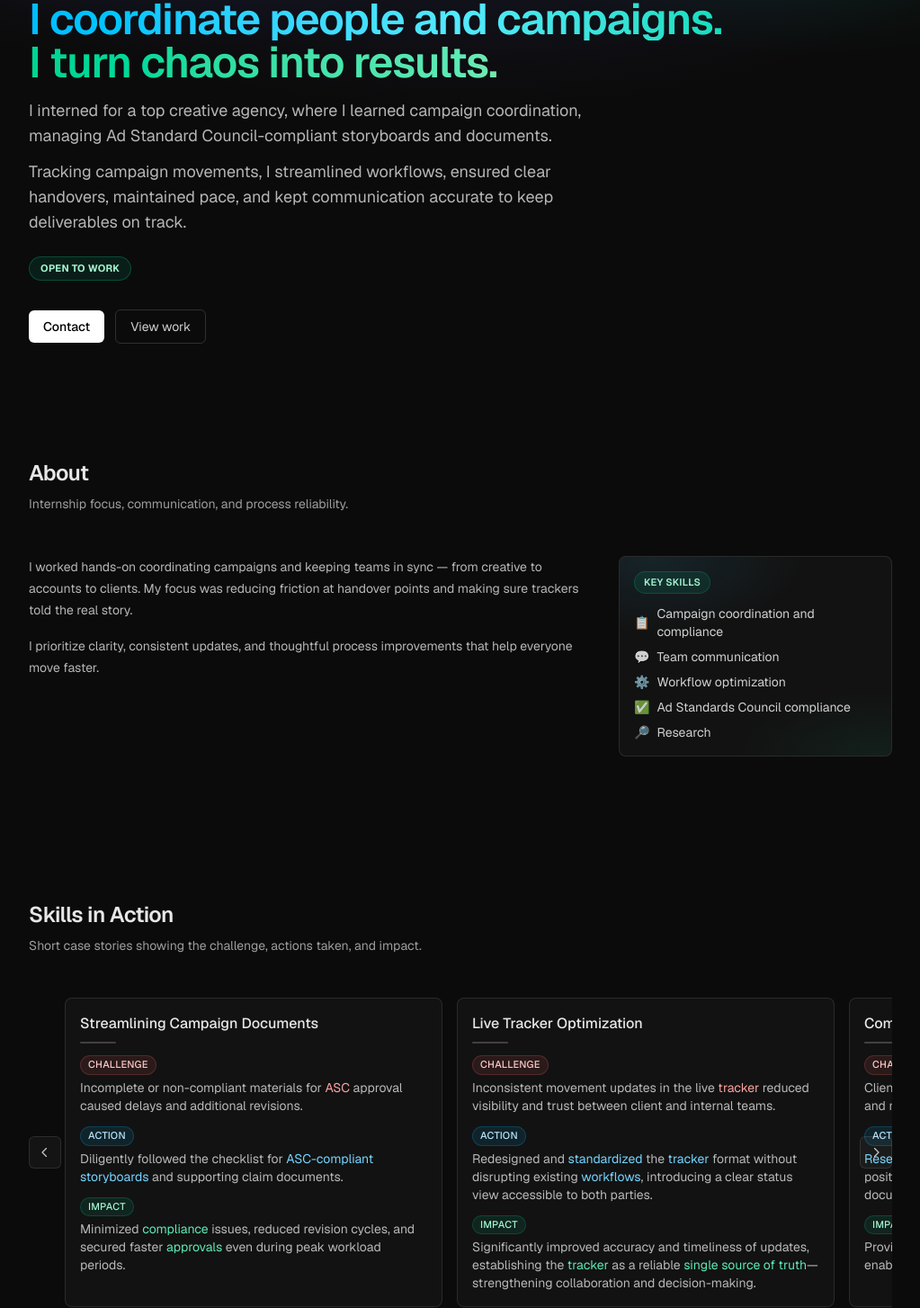
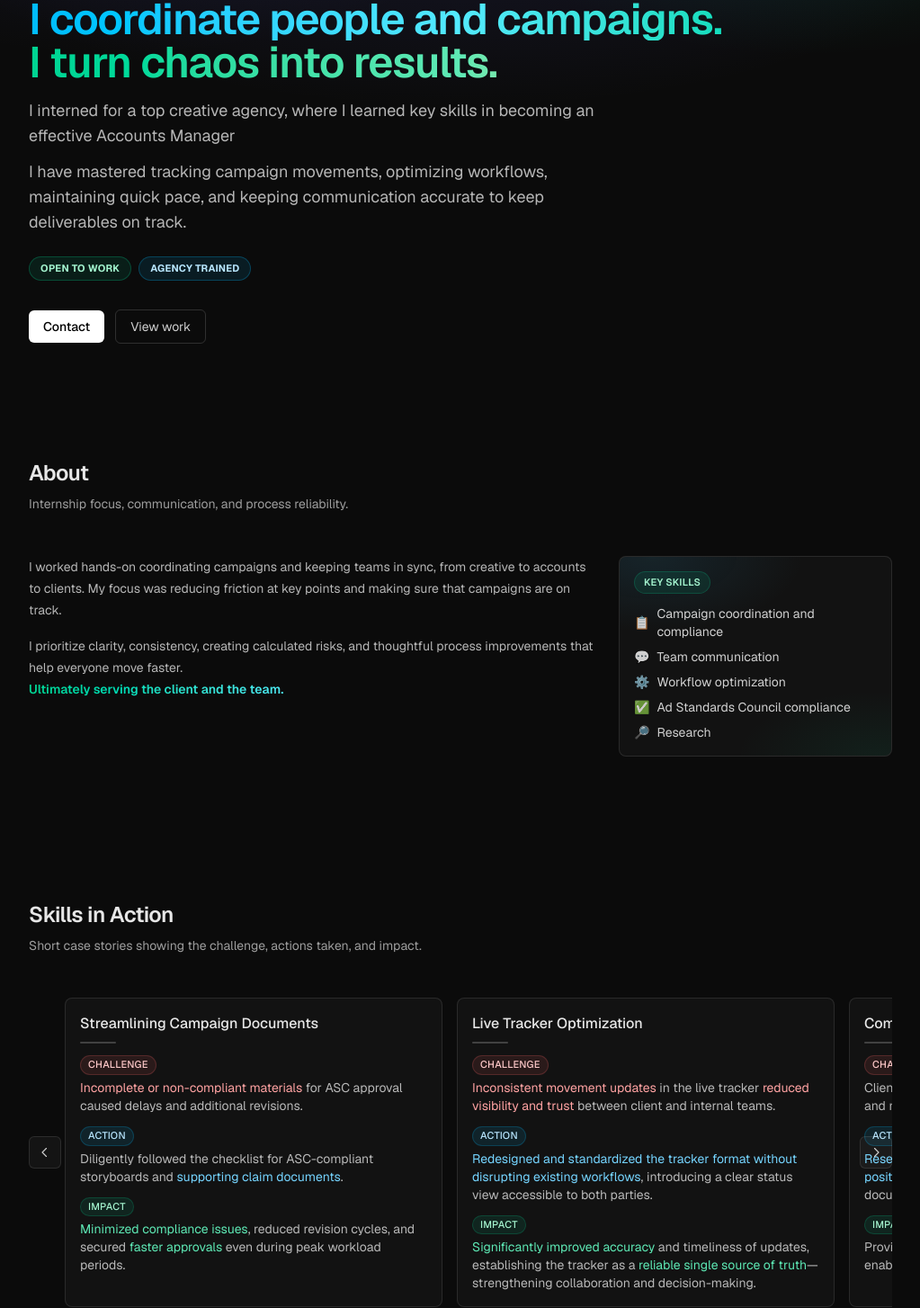
Before and after one commit to noyajohnjoshua/portfolio-site, a Next.js app: page / in a window 1280 px wide. Shown: the part 179-1633 px from the top of the page at 90% size, without its empty margins (128-1151 px from the left). Built offline with nearby package versions, Linux system fonts and the light colour scheme.

Commit message:
Add AGENCY TRAINED badge and fix Footer apostrophe

```diff
--- a/src/components/About.tsx
+++ b/src/components/About.tsx
@@ -9,11 +9,14 @@ export default function About() {
         <div className="grid grid-cols-1 sm:grid-cols-3 gap-6">
           <div className="sm:col-span-2 text-white/70 text-sm leading-6 space-y-4">
             <p>
-              I worked hands-on coordinating campaigns and keeping teams in sync — from creative to accounts to clients.
-              My focus was reducing friction at handover points and making sure trackers told the real story.
+              I worked hands-on coordinating campaigns and keeping teams in sync, from creative to accounts to clients.
+              My focus was reducing friction at key points and making sure that campaigns are on track.
             </p>
             <p>
-              I prioritize clarity, consistent updates, and thoughtful process improvements that help everyone move faster.
+              I prioritize clarity, consistency, creating calculated risks, and thoughtful process improvements that help everyone move faster.
+              <span className="block font-semibold text-transparent bg-clip-text bg-gradient-to-r from-emerald-400 via-cyan-300 to-emerald-300">
+                Ultimately serving the client and the team.
+              </span>
             </p>
           </div>
           <div className="sm:col-span-1">
--- a/src/components/Footer.tsx
+++ b/src/components/Footer.tsx
@@ -8,7 +8,9 @@ export default function Footer() {
         <div className="flex flex-col sm:flex-row items-start sm:items-center justify-between gap-4">
           <div>
             <div className="text-white/80 font-medium">Get in touch</div>
-            <p className="text-sm text-white/60 mt-1">Simple: email, LinkedIn, optional CV download.</p>
+            <p className="text-sm text-white/60 mt-1">
+              I&apos;m currently open to work, feel free to reach out!
+            </p>
           </div>
           <div className="flex flex-wrap items-center justify-end gap-3 gap-y-2 text-sm w-full sm:w-auto">
             <a
--- a/src/components/Hero.tsx
+++ b/src/components/Hero.tsx
@@ -18,15 +18,18 @@ export default function Hero() {
 
           </h1>
           <p className="mt-4 max-w-2xl text-base sm:text-lg text-white/70">
-            I interned for a top creative agency, where I learned campaign coordination, managing Ad Standard Council-compliant storyboards and documents.
+            I interned for a top creative agency, where I learned key skills in becoming an effective Accounts Manager
           </p>
           <p className="mt-3 max-w-2xl text-base sm:text-lg text-white/70">
-            Tracking campaign movements, I streamlined workflows, ensured clear handovers, maintained pace, and kept communication accurate to keep deliverables on track.
+            I have mastered tracking campaign movements, optimizing workflows, maintaining quick pace, and keeping communication accurate to keep deliverables on track.
           </p>
 
-          <div className="mt-6">
+          <div className="mt-6 flex flex-wrap items-center gap-2">
             <span className="inline-flex items-center rounded-full border border-emerald-400/25 bg-emerald-400/10 px-3 py-1 text-[11px] font-bold uppercase tracking-wide text-emerald-200">
               OPEN TO WORK
+            </span>
+            <span className="inline-flex items-center rounded-full border border-sky-400/25 bg-sky-400/10 px-3 py-1 text-[11px] font-bold uppercase tracking-wide text-sky-200">
+              AGENCY TRAINED
             </span>
           </div>
           <div className="mt-8 flex flex-wrap items-center gap-3 text-sm">
--- a/src/components/SkillsInAction.tsx
+++ b/src/components/SkillsInAction.tsx
@@ -1,6 +1,6 @@
 "use client";
 
-import React, { useMemo, useRef } from "react";
+import React, { useRef } from "react";
 import Container from "@/components/Container";
 import Section from "@/components/Section";
 
@@ -44,7 +44,7 @@ const stories: Story[] = [
     challenge:
       "Identifying credible professionals to provide authoritative opinions and data for a high-visibility award campaign.",
     action:
-      "Sourced and vetted potential experts, ensuring their relevance, credibility, and alignment with campaign goals.",
+      "Sourced and gathered potential experts, ensuring their relevance, credibility, and alignment with campaign goals.",
     impact:
       "Equipped the team with high-quality contacts, increasing the campaign’s legitimacy and chances for recognition.",
   },
@@ -66,41 +66,56 @@ function Badge({ children, variant }: { children: React.ReactNode; variant: Badg
 export default function SkillsInAction() {
   const scrollRef = useRef<HTMLDivElement | null>(null);
 
-  const highlights = useMemo(
-    () => [
-      "ASC",
-      "ASC-compliant",
-      "storyboards",
-      "tracker",
-      "standardized",
-      "compliance",
-      "single source of truth",
-      "competitive",
-      "scan",
-      "research",
-      "experts",
-      "approvals",
-      "workflows",
-    ],
-    []
-  );
-
-  function highlightWith(accentTextClass: string, text: string) {
-    const escaped = highlights
+  function highlightCustom(phrases: string[], accentTextClass: string, text: string) {
+    if (!phrases || phrases.length === 0) return text;
+    const escaped = phrases
       .slice()
       .sort((a, b) => b.length - a.length)
       .map((h) => h.replace(/[.*+?^${}()|[\]\\]/g, "\\$&"));
     if (escaped.length === 0) return text;
     const regex = new RegExp(`(${escaped.join("|")})`, "gi");
     const parts = text.split(regex);
+    const lower = phrases.map((p) => p.toLowerCase());
     return parts.map((part, idx) =>
-      highlights.map((h) => h.toLowerCase()).includes(part.toLowerCase()) ? (
+      lower.includes(part.toLowerCase()) ? (
         <span key={idx} className={accentTextClass}>{part}</span>
       ) : (
         <React.Fragment key={idx}>{part}</React.Fragment>
       )
     );
   }
+
+  const storyHighlights = [
+    {
+      challenge: ["incomplete or non-compliant materials"],
+      action: ["supporting claim", "documents"],
+      impact: ["minimized compliance issues", "faster approvals"],
+    },
+    {
+      challenge: ["inconsistent movement updates", "reduced visibility and trust"],
+      action: [
+        "redesigned and standardized the tracker format without disrupting existing workflows",
+      ],
+      impact: ["significantly improved accuracy", "reliable single source of truth"],
+    },
+    {
+      challenge: ["competitive scan to assess the uniqueness"],
+      action: [
+        "researched industry trends",
+        "competitor usage",
+        "market positioning",
+      ],
+      impact: ["data-driven insights"],
+    },
+    {
+      challenge: [
+        "identifying credible professionals",
+        "provide authoritative opinions",
+      ],
+      action: ["Sourced and gathered potential experts"],
+      impact: ["high-quality contacts"],
+    },
+  ];
 
   // Neutral borders; color only for keyword highlights and badges
 
@@ -147,7 +162,7 @@ export default function SkillsInAction() {
             className="flex gap-4 overflow-x-auto scrollbar-hide snap-x snap-mandatory touch-pan-x px-10"
             aria-label="Skills in action carousel"
           >
-            {stories.map((s) => {
+            {stories.map((s, idx) => {
               return (
                 <div
                   key={s.title}
@@ -158,15 +173,15 @@ export default function SkillsInAction() {
                   <div className="mt-3 space-y-3 text-sm text-white/70 text-left">
                     <div>
                       <Badge variant="challenge">CHALLENGE</Badge>
-                      <p className="mt-1">{highlightWith("text-red-300", s.challenge)}</p>
+                      <p className="mt-1">{highlightCustom(storyHighlights[idx]?.challenge ?? [], "text-red-300", s.challenge)}</p>
                     </div>
                     <div>
                       <Badge variant="action">ACTION</Badge>
-                      <p className="mt-1">{highlightWith("text-sky-300", s.action)}</p>
+                      <p className="mt-1">{highlightCustom(storyHighlights[idx]?.action ?? [], "text-sky-300", s.action)}</p>
                     </div>
                     <div>
                       <Badge variant="impact">IMPACT</Badge>
-                      <p className="mt-1">{highlightWith("text-emerald-300", s.impact)}</p>
+                      <p className="mt-1">{highlightCustom(storyHighlights[idx]?.impact ?? [], "text-emerald-300", s.impact)}</p>
                     </div>
                   </div>
                 </div>
```
